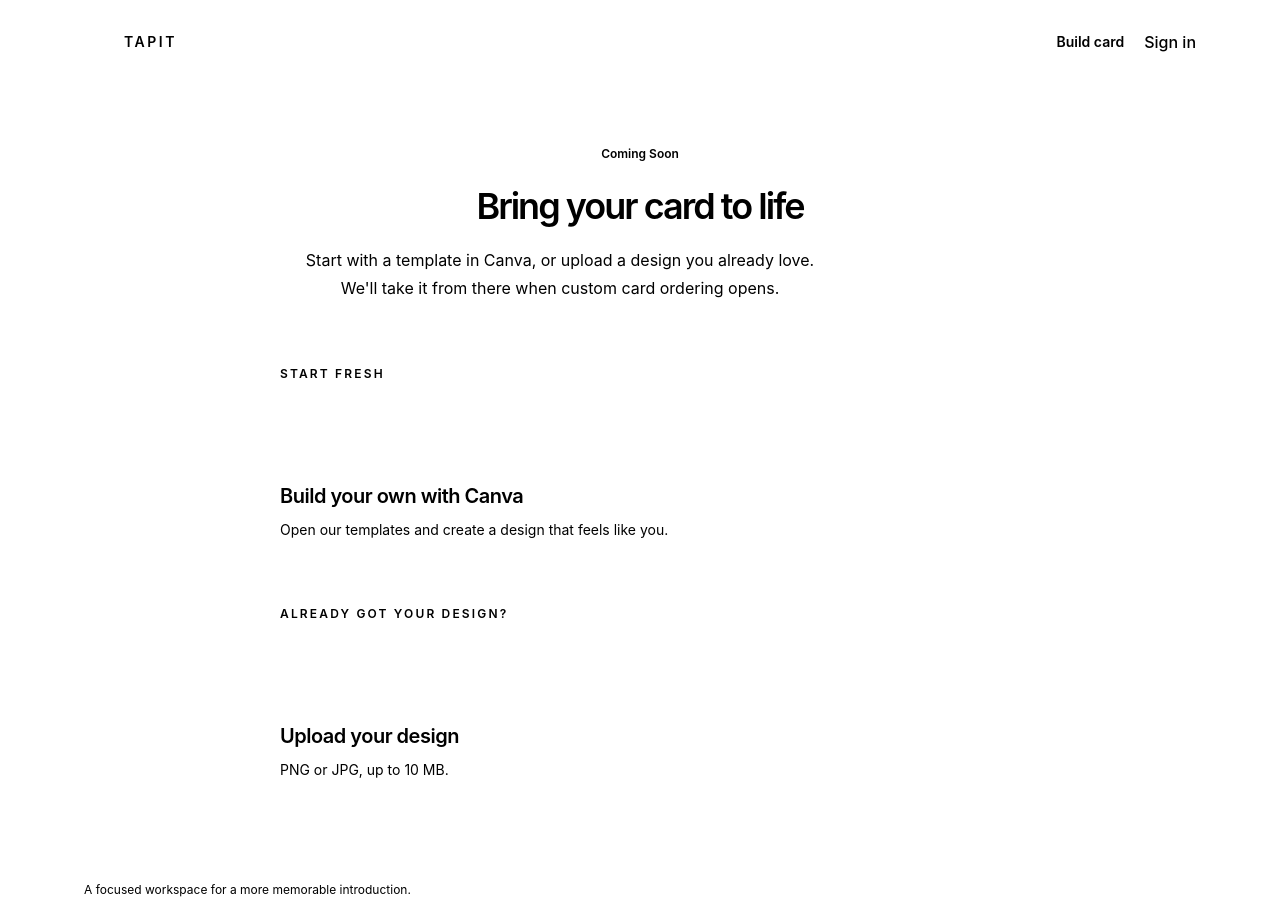
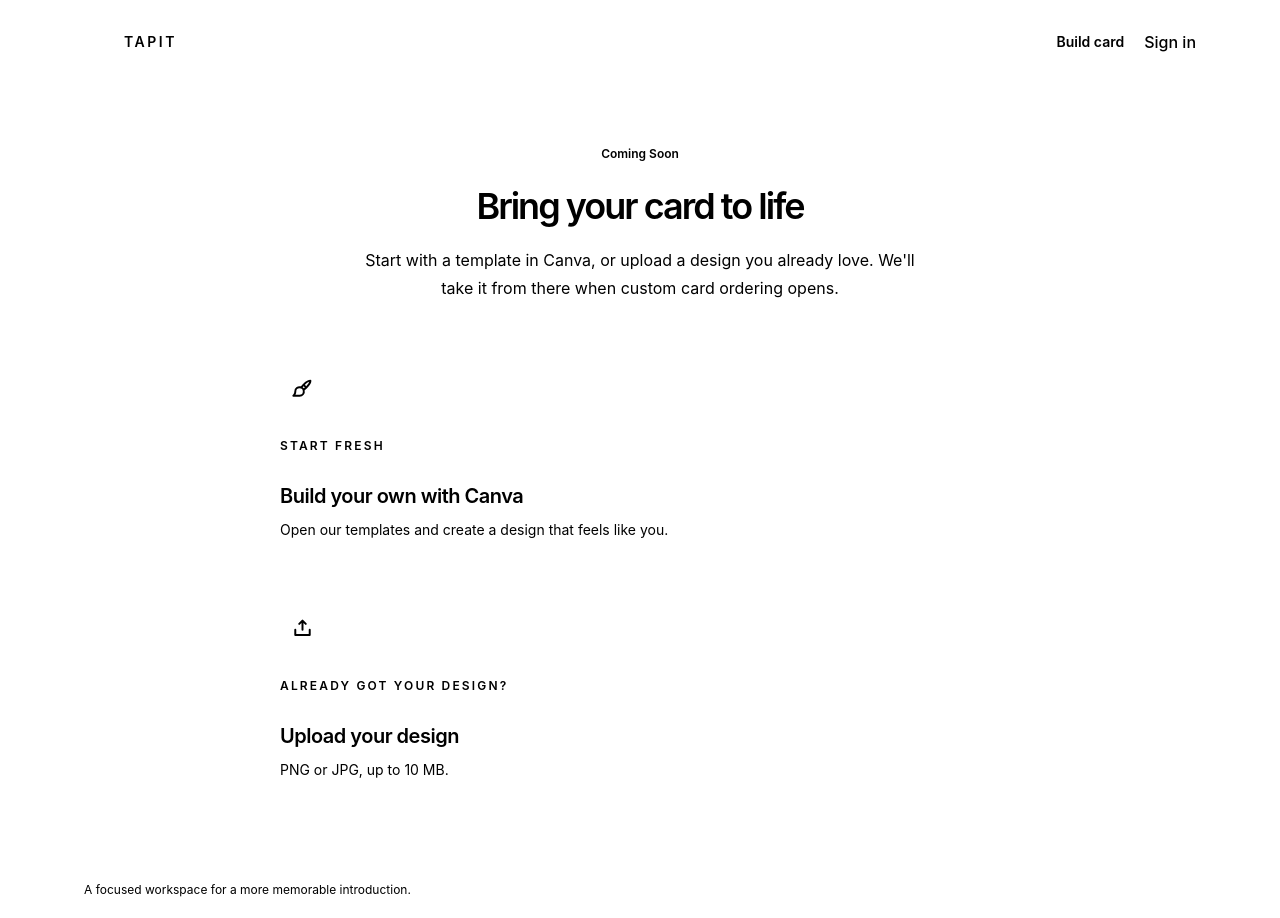
Before and after one commit to wehyn/tapit, a Next.js app: page /build-card in a window 1280 px wide. Built offline with nearby package versions, Linux system fonts and the light colour scheme; no server answers.

Commit message:
feat: add build card action icons

```diff
--- a/src/components/card-builder/BuildCardExperience.tsx
+++ b/src/components/card-builder/BuildCardExperience.tsx
@@ -4,6 +4,7 @@ import Link from "next/link";
 import { useRouter } from "next/navigation";
 import { useConvexAuth } from "@convex-dev/auth/react";
 import { useQuery } from "convex/react";
+import { PaintBrushIcon, UploadSimpleIcon } from "@phosphor-icons/react";
 import { useCallback, useEffect, useRef, useState } from "react";
 
 import { api } from "../../../convex/_generated/api";
@@ -133,7 +134,7 @@ export function BuildCardWorkspace({
               <h1 className="mt-5 text-4xl font-semibold tracking-[-0.055em] sm:text-6xl">
                 Bring your card to life
               </h1>
-              <p className="mt-5 max-w-lg text-base leading-7 text-tapit-muted sm:text-lg sm:leading-8">
+              <p className="mx-auto mt-5 max-w-xl text-center text-base leading-7 text-tapit-muted sm:text-lg sm:leading-8">
                 Start with a template in Canva, or upload a design you already love. We&apos;ll take
                 it from there when custom card ordering opens.
               </p>
@@ -147,6 +148,12 @@ export function BuildCardWorkspace({
                 rel="noopener noreferrer"
                 target="_blank"
               >
+                <span
+                  aria-hidden="true"
+                  className="grid size-11 place-items-center rounded-full bg-tapit-accent-soft text-tapit-accent transition-colors group-hover:bg-tapit-accent group-hover:text-white"
+                >
+                  <PaintBrushIcon size={21} weight="bold" />
+                </span>
                 <span className="text-xs font-semibold tracking-[0.18em] text-tapit-accent uppercase">
                   Start fresh
                 </span>
@@ -161,9 +168,15 @@ export function BuildCardWorkspace({
               </a>
 
               <label
-                className="flex min-h-56 cursor-pointer flex-col justify-between rounded-tapit border border-tapit-line bg-tapit-surface p-6 shadow-[0_12px_40px_rgba(21,25,24,0.04)] transition hover:-translate-y-1 hover:border-tapit-accent focus-within:ring-2 focus-within:ring-tapit-focus focus-within:ring-offset-2 focus-within:ring-offset-tapit-paper sm:p-7"
+                className="group flex min-h-56 cursor-pointer flex-col justify-between rounded-tapit border border-tapit-line bg-tapit-surface p-6 shadow-[0_12px_40px_rgba(21,25,24,0.04)] transition hover:-translate-y-1 hover:border-tapit-accent focus-within:ring-2 focus-within:ring-tapit-focus focus-within:ring-offset-2 focus-within:ring-offset-tapit-paper sm:p-7"
                 htmlFor="card-design-upload"
               >
+                <span
+                  aria-hidden="true"
+                  className="grid size-11 place-items-center rounded-full bg-tapit-paper text-tapit-accent transition-colors group-hover:bg-tapit-accent-soft"
+                >
+                  <UploadSimpleIcon size={21} weight="bold" />
+                </span>
                 <span className="text-xs font-semibold tracking-[0.18em] text-tapit-accent uppercase">
                   Already got your design?
                 </span>
```
Also changed, not shown: 1 other file (tests, documents, lock files or other folders).
